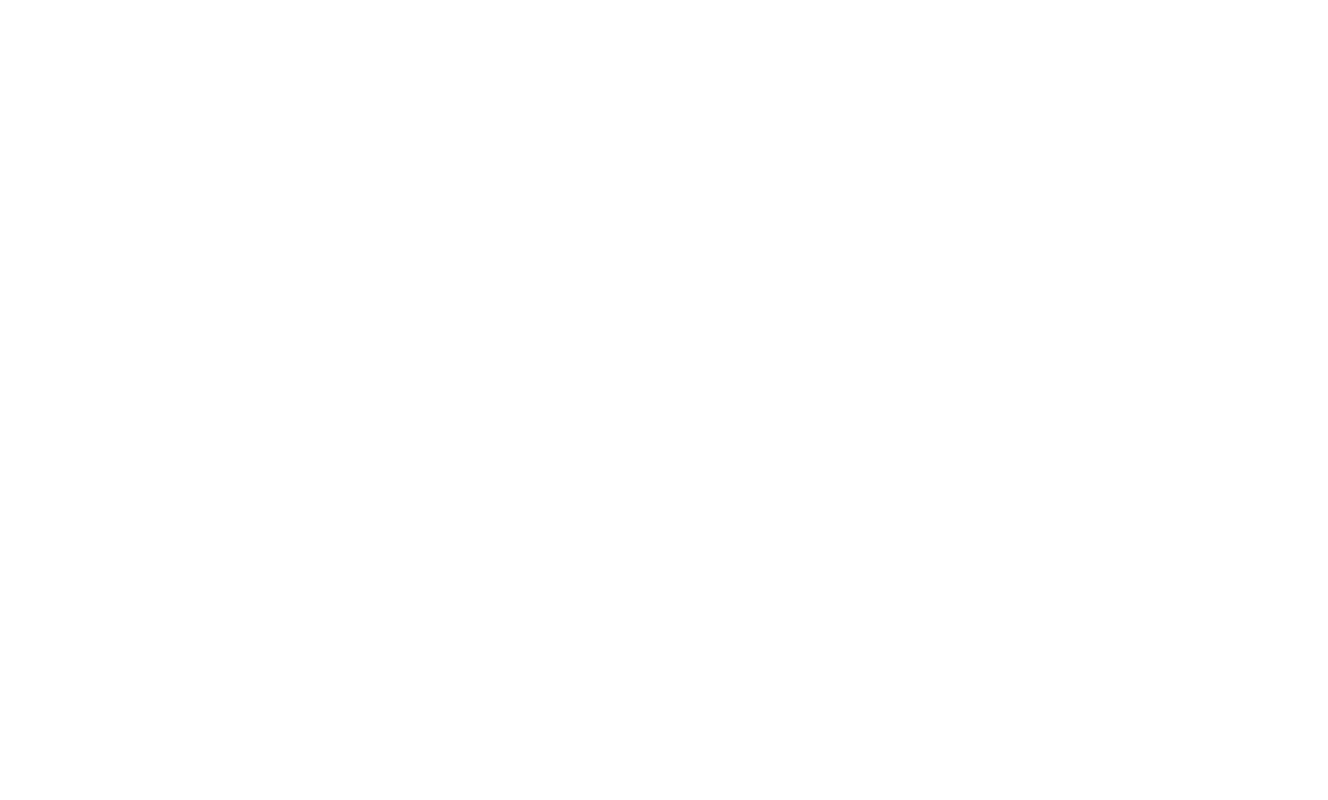
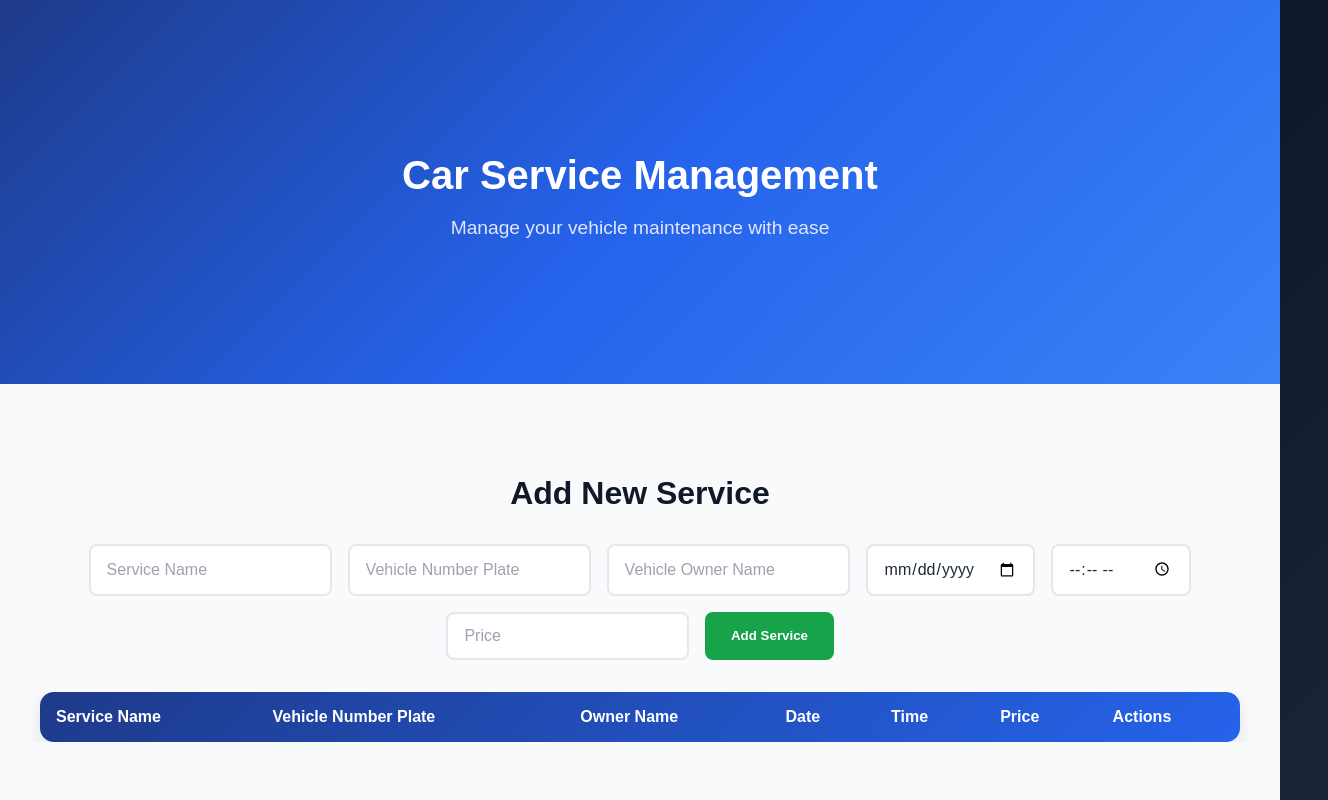
Before and after one commit to Trueno-YoshJ/Devops, a React (Vite) app in the folder Frontend/: page /service in a window 1280 px wide. Before the commit this address had no page. Shown: the top 800 px of the page, 1328 px wide, since content can reach past the window. Built offline with nearby package versions, Linux system fonts and the light colour scheme.

Commit message:
service page frontend

```diff
--- a/Frontend/src/App.jsx
+++ b/Frontend/src/App.jsx
@@ -3,6 +3,7 @@ import Home from "./pages/home.jsx";
 import Login from "./pages/login.jsx";
 import Signup from "./pages/signup.jsx";
 import Dashboard from "./pages/dashboard.jsx";
+import Service from "./pages/service.jsx";
 import "./components/navbar.css";
 
 export default function App() {
@@ -34,6 +35,7 @@ export default function App() {
         <Route path="/login" element={<Login />} />
         <Route path="/signup" element={<Signup />} />
         <Route path="/dashboard" element={<Dashboard />} />
+        <Route path="/service" element={<Service />} />
       </Routes>
     </div>
   );
--- a/Frontend/src/components/dashboard.css
+++ b/Frontend/src/components/dashboard.css
@@ -59,6 +59,16 @@
   transition: transform 0.2s ease;
 }
 
+.card.clickable {
+  cursor: pointer;
+  user-select: none;
+}
+
+.card.clickable:hover {
+  transform: translateY(-8px);
+  box-shadow: 0 8px 16px rgba(0, 0, 0, 0.2);
+}
+
 .card:hover {
   transform: translateY(-5px);
 }
--- /dev/null
+++ b/Frontend/src/components/service.css
@@ -0,0 +1,231 @@
+body {
+  margin: 0;
+  font-family: 'Poppins', sans-serif;
+  background: linear-gradient(135deg, #0f172a, #1e293b, #334155);
+  color: #f8fafc;
+  display: flex;
+  flex-direction: column;
+  min-height: 100vh;
+}
+
+#root {
+  display: flex;
+  flex-direction: column;
+  min-height: 100vh;
+}
+
+.service-wrapper {
+  display: flex;
+  flex-direction: column;
+  min-height: 100vh;
+  position: relative;
+  padding-bottom: 150px;
+}
+
+/* Hero Section */
+.service-hero {
+  height: 40vh;
+  display: flex;
+  align-items: center;
+  justify-content: center;
+  background: linear-gradient(135deg, #1e3a8a, #2563eb, #3b82f6);
+  color: white;
+  text-align: center;
+  padding: 2rem;
+}
+
+.service-hero h1 {
+  font-size: 2.5rem;
+  margin-bottom: 1rem;
+}
+
+.service-hero p {
+  font-size: 1.2rem;
+  color: #e0e7ff;
+}
+
+/* Service Container */
+.service-container {
+  padding: 4rem 2rem;
+  text-align: center;
+  background: #f8fafc;
+  color: #1e293b;
+  flex: 1;
+}
+
+.service-header {
+  font-size: 2rem;
+  margin-bottom: 2rem;
+  color: #111827;
+}
+
+/* Service Input Section */
+.service-input-section {
+  display: flex;
+  gap: 1rem;
+  margin-bottom: 2rem;
+  justify-content: center;
+  flex-wrap: wrap;
+}
+
+.service-input-section input {
+  padding: 0.8rem 1rem;
+  border: 2px solid #e5e7eb;
+  border-radius: 8px;
+  font-size: 1rem;
+  font-family: 'Poppins', sans-serif;
+  background-color: white;
+  color: #1e293b;
+  transition: border-color 0.3s;
+}
+
+.service-input-section input::placeholder {
+  color: #9ca3af;
+}
+
+.service-input-section input:focus {
+  outline: none;
+  border-color: #2563eb;
+  box-shadow: 0 0 0 3px rgba(37, 99, 235, 0.1);
+}
+
+.service-btn {
+  display: inline-block;
+  padding: 0.8rem 1.6rem;
+  background: #16a34a;
+  border: none;
+  border-radius: 8px;
+  font-weight: 600;
+  color: white;
+  cursor: pointer;
+  transition: all 0.3s ease-in-out;
+  font-family: 'Poppins', sans-serif;
+}
+
+.service-btn:hover {
+  background: #15803d;
+  transform: translateY(-2px);
+}
+
+/* Service Table Styles */
+.service-table-wrapper {
+  overflow-x: auto;
+  margin: 2rem 0;
+  width: 100%;
+}
+
+table {
+  width: 95%;
+  min-width: 1200px;
+  margin: 0 auto;
+  background: white;
+  border-collapse: collapse;
+  border-radius: 14px;
+  overflow: hidden;
+  box-shadow: 0 6px 18px rgba(0, 0, 0, 0.1);
+}
+
+thead {
+  background: linear-gradient(135deg, #1e3a8a, #2563eb);
+  color: white;
+}
+
+th {
+  padding: 1rem;
+  text-align: left;
+  font-weight: 600;
+  font-size: 1rem;
+}
+
+td {
+  padding: 1rem;
+  border-bottom: 1px solid #e5e7eb;
+  text-align: left;
+}
+
+tbody tr:hover {
+  background-color: #f3f4f6;
+  transition: background-color 0.3s;
+}
+
+/* Action Buttons */
+.action-buttons {
+  display: flex;
+  gap: 0.5rem;
+  flex-wrap: wrap;
+}
+
+.action-btn {
+  padding: 0.6rem 1rem;
+  border: none;
+  border-radius: 6px;
+  font-weight: 500;
+  cursor: pointer;
+  transition: all 0.3s ease-in-out;
+  font-size: 0.9rem;
+}
+
+.update-btn {
+  background: #3b82f6;
+  color: white;
+}
+
+.update-btn:hover {
+  background: #2563eb;
+  transform: translateY(-2px);
+}
+
+.delete-btn {
+  background: #ef4444;
+  color: white;
+}
+
+.delete-btn:hover {
+  background: #dc2626;
+  transform: translateY(-2px);
+}
+
+/* Service Card Styles */
+.service-cards {
+  display: grid;
+  grid-template-columns: repeat(auto-fit, minmax(260px, 1fr));
+  gap: 2rem;
+  margin-top: 3rem;
+}
+
+.card {
+  background: white;
+  border-radius: 14px;
+  padding: 2rem;
+  box-shadow: 0 6px 18px rgba(0, 0, 0, 0.1);
+  transition: transform 0.3s;
+}
+
+.card:hover {
+  transform: translateY(-8px);
+}
+
+.card h2 {
+  font-size: 1.2rem;
+  margin-bottom: 0.5rem;
+  color: #111827;
+}
+
+.card p {
+  font-size: 0.95rem;
+  color: #6b7280;
+  line-height: 1.6;
+}
+
+/* Footer */
+.service-footer {
+  position: absolute;
+  bottom: 0;
+  left: 0;
+  width: 100%;
+  text-align: center;
+  padding: 1.5rem;
+  background: #0f172a;
+  font-size: 14px;
+  color: #94a3b8;
+}
--- a/Frontend/src/pages/dashboard.jsx
+++ b/Frontend/src/pages/dashboard.jsx
@@ -7,6 +7,10 @@ export default function Dashboard() {
 
   const handleLogout = () => {
     navigate("/");
+  };
+
+  const handleServiceClick = () => {
+    navigate("/service");
   };
 
   return (
@@ -23,7 +27,7 @@ export default function Dashboard() {
       </div>
 
       <div className="dashboard-cards">
-        <div className="card">
+        <div className="card clickable" onClick={handleServiceClick}>
           <h2>📅 Upcoming Services</h2>
           <p>No services scheduled yet.</p>
         </div>
--- /dev/null
+++ b/Frontend/src/pages/service.jsx
@@ -0,0 +1,169 @@
+import React, { useState } from 'react';
+import "../components/service.css";
+
+export default function Service() {
+  const [services, setServices] = useState([]);
+  const [serviceName, setServiceName] = useState('');
+  const [vehiclePlate, setVehiclePlate] = useState('');
+  const [ownerName, setOwnerName] = useState('');
+  const [serviceDate, setServiceDate] = useState('');
+  const [serviceTime, setServiceTime] = useState('');
+  const [price, setPrice] = useState('');
+  const [editingIndex, setEditingIndex] = useState(null);
+
+  const addService = () => {
+    if (!serviceName || !serviceDate || !serviceTime || !vehiclePlate || !ownerName || !price) {
+      alert('Please fill in all fields');
+      return;
+    }
+    const newService = { name: serviceName, plate: vehiclePlate, owner: ownerName, date: serviceDate, time: serviceTime, price: price };
+    setServices([...services, newService]);
+    setServiceName('');
+    setVehiclePlate('');
+    setOwnerName('');
+    setServiceDate('');
+    setServiceTime('');
+    setPrice('');
+  };
+
+  const deleteService = (index) => {
+    const updatedServices = services.filter((_, i) => i !== index);
+    setServices(updatedServices);
+  };
+
+  const startEdit = (index) => {
+    setEditingIndex(index);
+    setServiceName(services[index].name);
+    setVehiclePlate(services[index].plate);
+    setOwnerName(services[index].owner);
+    setServiceDate(services[index].date);
+    setServiceTime(services[index].time);
+    setPrice(services[index].price);
+  };
+
+  const updateService = () => {
+    if (editingIndex === null) return;
+    if (!serviceName || !serviceDate || !serviceTime || !vehiclePlate || !ownerName || !price) {
+      alert('Please fill in all fields');
+      return;
+    }
+    const updatedService = { name: serviceName, plate: vehiclePlate, owner: ownerName, date: serviceDate, time: serviceTime, price: price };
+    const updatedServices = services.map((service, i) => (i === editingIndex ? updatedService : service));
+    setServices(updatedServices);
+    setServiceName('');
+    setVehiclePlate('');
+    setOwnerName('');
+    setServiceDate('');
+    setServiceTime('');
+    setPrice('');
+    setEditingIndex(null);
+  };
+
+  const cancelEdit = () => {
+    setServiceName('');
+    setVehiclePlate('');
+    setOwnerName('');
+    setServiceDate('');
+    setServiceTime('');
+    setPrice('');
+    setEditingIndex(null);
+  };
+
+  return (
+    <div className="service-wrapper">
+      <div className="service-hero">
+        <div>
+          <h1>Car Service Management</h1>
+          <p>Manage your vehicle maintenance with ease</p>
+        </div>
+      </div>
+
+      <div className="service-container">
+        <h2 className="service-header">{editingIndex !== null ? 'Edit Service' : 'Add New Service'}</h2>
+
+        <div className="service-input-section">
+        <input
+          type="text"
+          value={serviceName}
+          onChange={(e) => setServiceName(e.target.value)}
+          placeholder="Service Name"
+        />
+        <input
+          type="text"
+          value={vehiclePlate}
+          onChange={(e) => setVehiclePlate(e.target.value)}
+          placeholder="Vehicle Number Plate"
+        />
+        <input
+          type="text"
+          value={ownerName}
+          onChange={(e) => setOwnerName(e.target.value)}
+          placeholder="Vehicle Owner Name"
+        />
+        <input
+          type="date"
+          value={serviceDate}
+          onChange={(e) => setServiceDate(e.target.value)}
+        />
+        <input
+          type="time"
+          value={serviceTime}
+          onChange={(e) => setServiceTime(e.target.value)}
+        />
+        <input
+          type="number"
+          value={price}
+          onChange={(e) => setPrice(e.target.value)}
+          placeholder="Price"
+        />
+        {editingIndex !== null ? (
+          <>
+            <button className="service-btn" onClick={updateService}>Update Service</button>
+            <button className="service-btn" style={{background: '#ef4444'}} onClick={cancelEdit}>Cancel</button>
+          </>
+        ) : (
+          <button className="service-btn" onClick={addService}>Add Service</button>
+        )}
+      </div>
+
+      <div className="service-table-wrapper">
+        <table>
+          <thead>
+            <tr>
+              <th>Service Name</th>
+              <th>Vehicle Number Plate</th>
+              <th>Owner Name</th>
+              <th>Date</th>
+              <th>Time</th>
+              <th>Price</th>
+              <th>Actions</th>
+            </tr>
+          </thead>
+          <tbody>
+            {services.map((service, index) => (
+              <tr key={index}>
+                <td>{service.name}</td>
+                <td>{service.plate}</td>
+                <td>{service.owner}</td>
+                <td>{service.date}</td>
+                <td>{service.time}</td>
+                <td>{service.price}</td>
+                <td>
+                  <div className="action-buttons">
+                    <button className="action-btn update-btn" onClick={() => startEdit(index)}>Update</button>
+                    <button className="action-btn delete-btn" onClick={() => deleteService(index)}>Delete</button>
+                  </div>
+                </td>
+              </tr>
+            ))}
+          </tbody>
+        </table>
+      </div>
+
+      <footer className="service-footer">
+        <p>&copy; 2026 Car Service Center. All rights reserved.</p>
+      </footer>
+      </div>
+    </div>
+  );
+}
```
Also changed, not shown: 2 other files (tests, documents, lock files or other folders).
